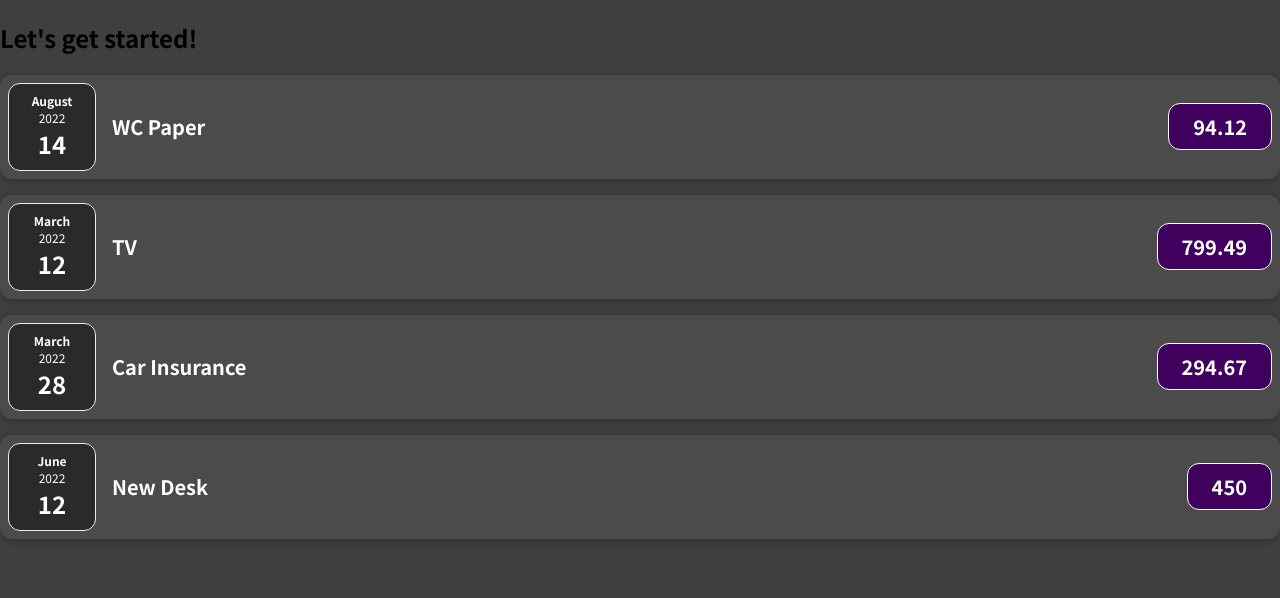
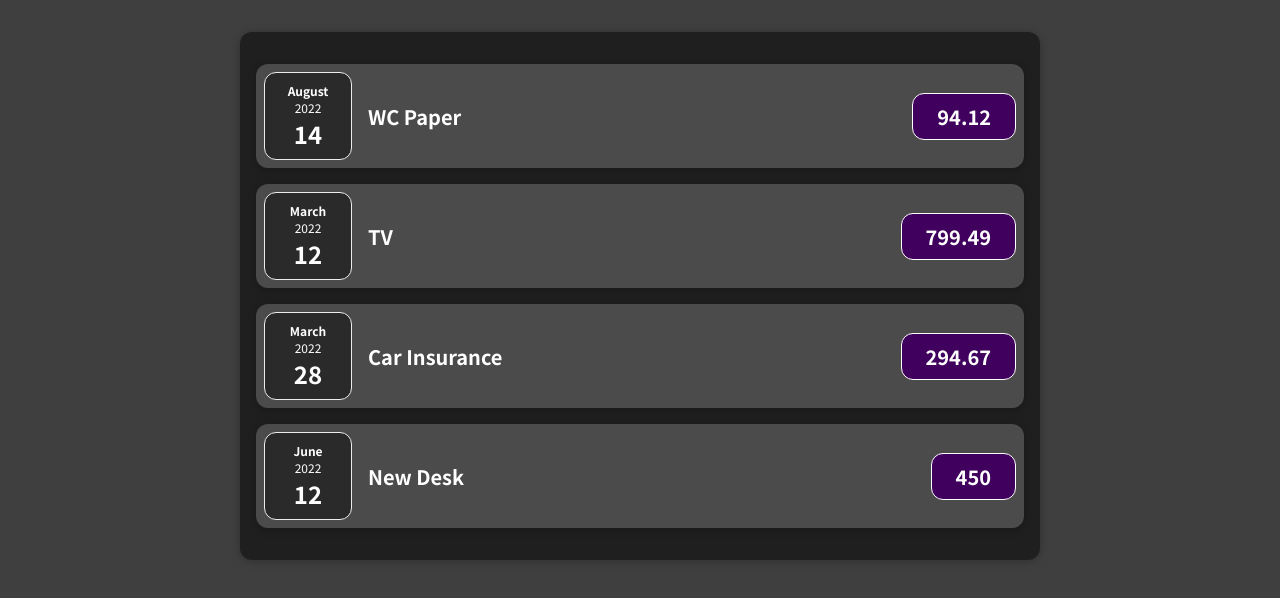
Before and after one commit to orcunSarmis/Expense-Tracker-React-, a React (Create React App) app: page / in a window 1280 px wide. Shown: the top 598 px of the page. Built offline with nearby package versions, Linux system fonts and the light colour scheme.

Commit message:
expenses component added

```diff
--- a/src/App.js
+++ b/src/App.js
@@ -1,6 +1,6 @@
-import ExpenseItem from "./components/ExpenseItem";
+import Expenses from "./components/Expenses";
 
-function App() {
+function App(props) {
   const expenses = [
     {
       id: "e1",
@@ -30,27 +30,7 @@ function App() {
 
   return (
     <div>
-      <h2>Let's get started!</h2>
-      <ExpenseItem
-        title={expenses[0].title}
-        amount={expenses[0].amount}
-        date={expenses[0].date}
-      />
-      <ExpenseItem
-        title={expenses[1].title}
-        amount={expenses[1].amount}
-        date={expenses[1].date}
-      />
-      <ExpenseItem
-        title={expenses[2].title}
-        amount={expenses[2].amount}
-        date={expenses[2].date}
-      />
-      <ExpenseItem
-        title={expenses[3].title}
-        amount={expenses[3].amount}
-        date={expenses[3].date}
-      />
+      <Expenses items={expenses}/>
     </div>
   );
 }
--- a/src/components/ExpenseItem.js
+++ b/src/components/ExpenseItem.js
@@ -2,7 +2,6 @@ import ExpenseDate from "./ExpenseDate";
 import "./ExpenseItem.css";
 
 function ExpenseItem(props) {
-
 
   return (
     <div className="expense-item">
--- /dev/null
+++ b/src/components/Expenses.css
@@ -0,0 +1,9 @@
+.expenses {
+    padding: 1rem;
+    background-color: rgb(31, 31, 31);
+    margin: 2rem auto;
+    width: 50rem;
+    max-width: 95%;
+    border-radius: 12px;
+    box-shadow: 0 1px 8px rgba(0, 0, 0, 0.25);
+  }
--- /dev/null
+++ b/src/components/Expenses.js
@@ -0,0 +1,32 @@
+import ExpenseItem from "./ExpenseItem";
+import './Expenses.css';
+
+
+function Expenses(props) {
+  return (
+    <div className="expenses">
+      <ExpenseItem
+        title={props.items[0].title}
+        amount={props.items[0].amount}
+        date={props.items[0].date}
+      />
+      <ExpenseItem
+        title={props.items[1].title}
+        amount={props.items[1].amount}
+        date={props.items[1].date}
+      />
+      <ExpenseItem
+        title={props.items[2].title}
+        amount={props.items[2].amount}
+        date={props.items[2].date}
+      />
+      <ExpenseItem
+        title={props.items[3].title}
+        amount={props.items[3].amount}
+        date={props.items[3].date}
+      />
+    </div>
+  );
+}
+
+export default Expenses;
```
